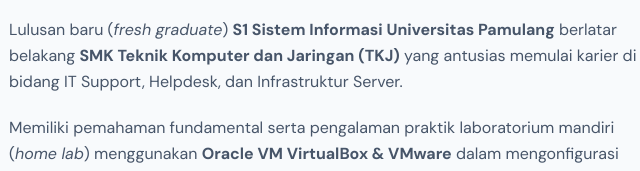
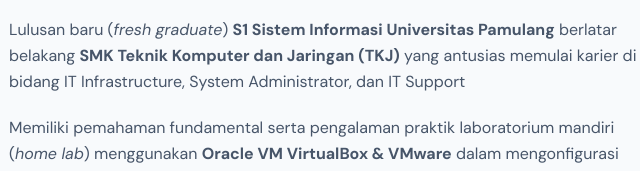
Before and after one commit to JueViole-aldi/JueViole-aldi.github.io, a plain HTML site: page index.html in a window 1280 px wide. Shown: the part 353-524 px from the top of the page, 143-783 px from the left. Drawn offline with nearby package versions, Linux system fonts and the light colour scheme.

Commit message:
Update index.html

```diff
--- a/index.html
+++ b/index.html
@@ -70,7 +70,8 @@
                         Menjaga keandalan infrastruktur, jaringan, dan sistem operasional.
                     </h1>
                     <p class="text-slate-600 leading-relaxed text-base">
-                        Lulusan baru (<em>fresh graduate</em>) <strong>S1 Sistem Informasi Universitas Pamulang</strong> berlatar belakang <strong>SMK Teknik Komputer dan Jaringan (TKJ)</strong> yang antusias memulai karier di bidang IT Support, Helpdesk, dan Infrastruktur Server.
+                        Lulusan baru (<em>fresh graduate</em>) <strong>S1 Sistem Informasi Universitas Pamulang</strong> berlatar belakang <strong>SMK Teknik Komputer dan Jaringan (TKJ)</strong> yang antusias memulai karier di bidang IT Infrastructure, System Administrator, dan IT
+Support
                     </p>
                     <p class="text-slate-600 leading-relaxed text-base">
                         Memiliki pemahaman fundamental serta pengalaman praktik laboratorium mandiri (<em>home lab</em>) menggunakan <strong>Oracle VM VirtualBox & VMware</strong> dalam mengonfigurasi <strong>Windows Server 2019 & Client Windows 10</strong> (Active Directory, OU, GPO, DHCP, SMB File Share, serta otomatisasi instalasi aplikasi via Batch Script) dan <strong>Linux Ubuntu 26.04.1 LTS</strong> (CLI, manajemen hak akses user/grup, pemantauan disk & proses, analisis <em>syslog</em>, UFW Firewall, dan <em>remote</em> SSH). Memiliki pengalaman membangun dan men-<em>deploy</em> aplikasi operasional berbasis web ke layanan <em>hosting</em>, cepat beradaptasi, serta siap menangani <em>troubleshooting</em> perangkat keras, perangkat lunak, dan dukungan pengguna.
```
